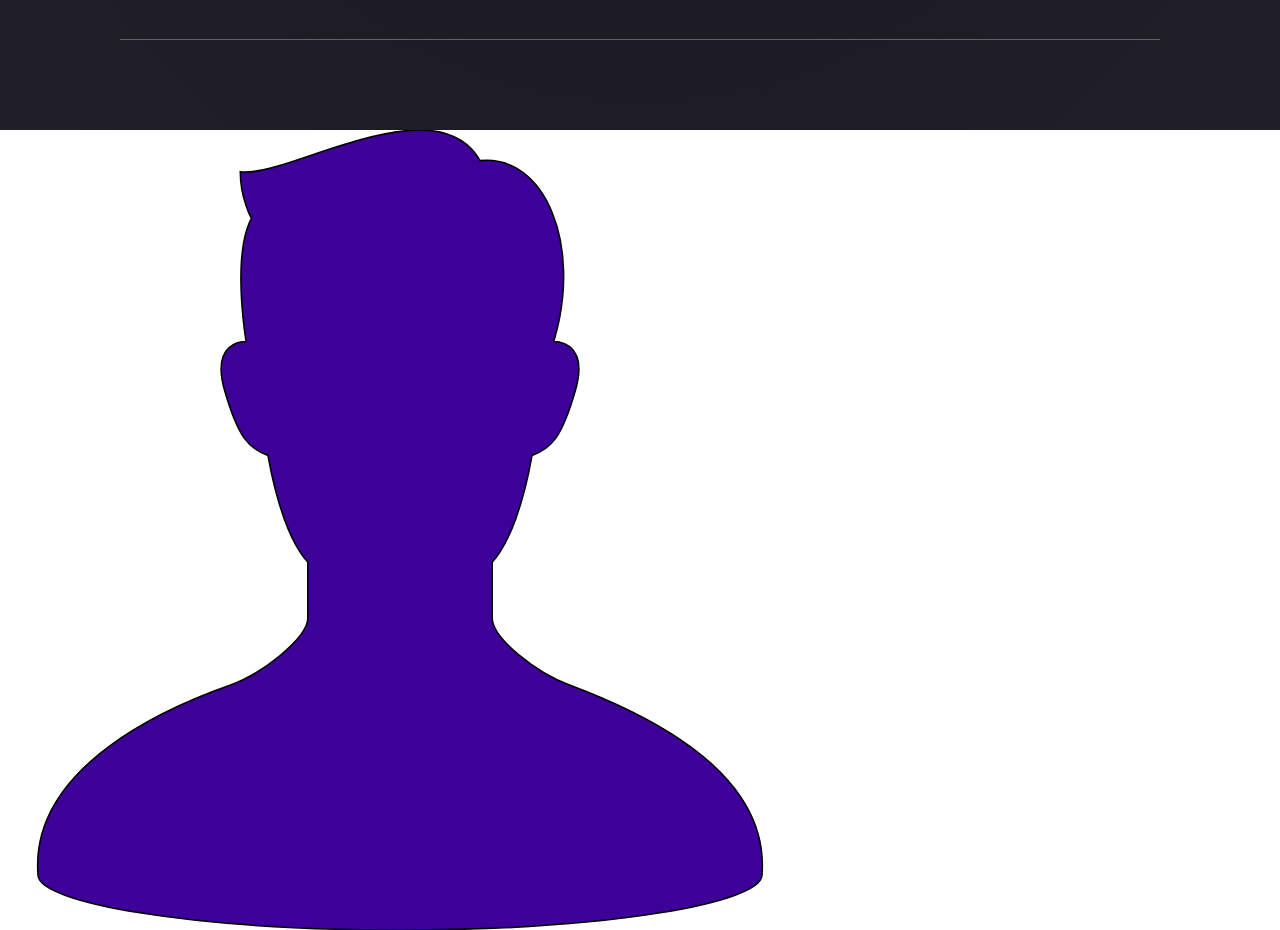
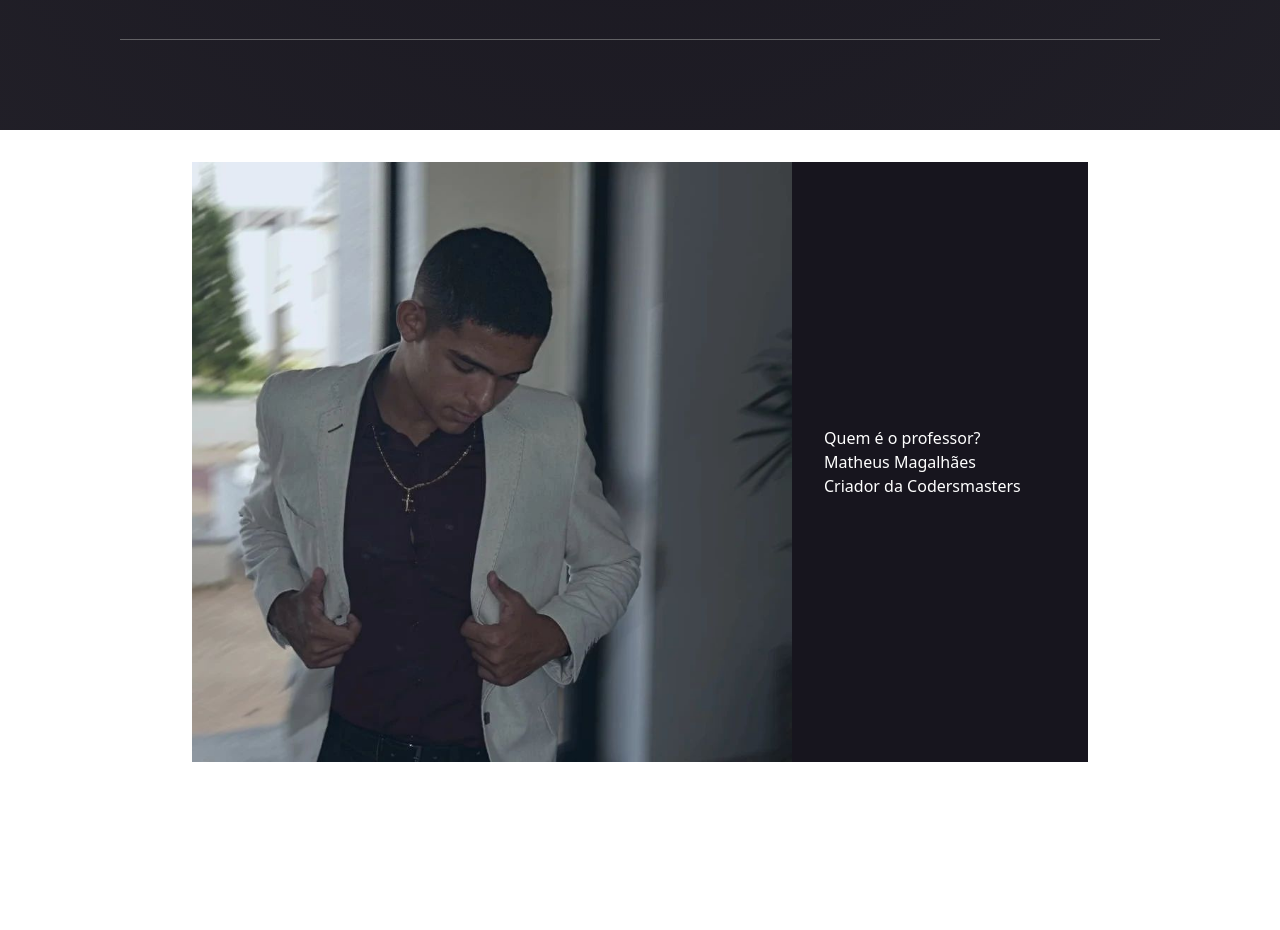
Before and after one commit to matheusmms031/pacotao, a React (Vite) app: page / in a window 1280 px wide. Shown: the part 3260-4190 px from the top of the page. After the commit the page ends 4054 px from the top, so only its background shows below. Built offline with nearby package versions, Linux system fonts and the light colour scheme.

Commit message:
atualização

```diff
--- a/src/routes/Home.jsx
+++ b/src/routes/Home.jsx
@@ -19,7 +19,7 @@ import Book from '../assets/book.svg'
 import Discord from '../assets/discord.svg'
 import Atividade from '../assets/atividades.svg'
 import Afiliado from '../assets/alunoafiliado.svg'
-import Pessoa from '../assets/pessoa.svg'
+import Pessoa from '../assets/eu.jpg'
 
 
 export function Home(){
@@ -104,8 +104,9 @@ export function Home(){
                     <div id='perfilbox'>
                         <img src={Pessoa} id='perfilbox-image'/>
                         <div id='perfilbox-content'>
-                            <span id='perfilbox-cabecalho'></span>
-                            <span id='perfilbox-name'></span>
+                            <span id='perfilbox-cabecalho'>Quem é o professor?</span>
+                            <span id='perfilbox-name'>Matheus Magalhães</span>
+                            <span id='perfilbox-stats'>Criador da Codersmasters</span>
                             <span id='perfilbox-text'></span>
                         </div>
                     </div>
--- a/src/styles/homestyle.scss
+++ b/src/styles/homestyle.scss
@@ -204,7 +204,39 @@ body{
     }
 }
 
+#intro5{
+    display: flex;
+    width: 100%;
+    padding-top: 2rem;
+    padding-bottom: 2rem;
+    align-items: center;
+    justify-content: center;
 
+
+    #perfilbox{
+        display: flex;
+        align-items: center;
+        justify-content: space-between;
+        background-color: #17151E;
+        width: 70%;
+        color:white;
+
+        #perfilbox-image{
+            width: 600px;
+        }
+
+        #perfilbox-content{
+            padding: 2rem;
+            display: flex;
+            width: 100%;
+            height: 100%;
+            text-align: left;
+            flex-direction: column;
+
+
+        }
+    }
+}
 
 
 @media (max-width: 1200px){ // INTRO 1
```
Also changed, not shown: src/assets/eu.jfif (added), src/assets/eu.jpg (added).
